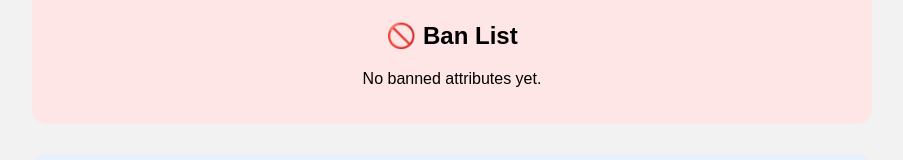
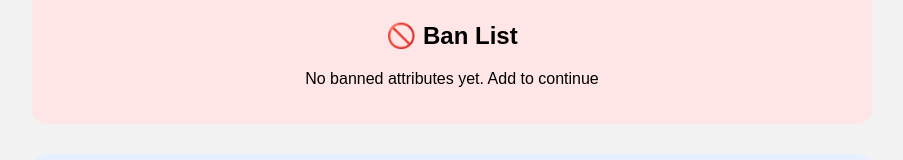
Before and after one commit to zxahamza20/Professor-Oaks-Discovery-Lab, a React (Vite) app: page / in a window 1280 px wide. Shown: the part 623-783 px from the top of the page, without its empty margins (188-1091 px from the left). Built offline with nearby package versions, Linux system fonts and the light colour scheme.

Commit message:
Add the unkown attribute to ban list too

```diff
--- a/src/Components/BanList.jsx
+++ b/src/Components/BanList.jsx
@@ -3,7 +3,7 @@ function BanList() {
     <div className="ban-list">
       <h2>🚫 Ban List</h2>
 
-      <p>No banned attributes yet.</p>
+      <p>No banned attributes yet. Add to continue</p>
     </div>
   );
 }
```
